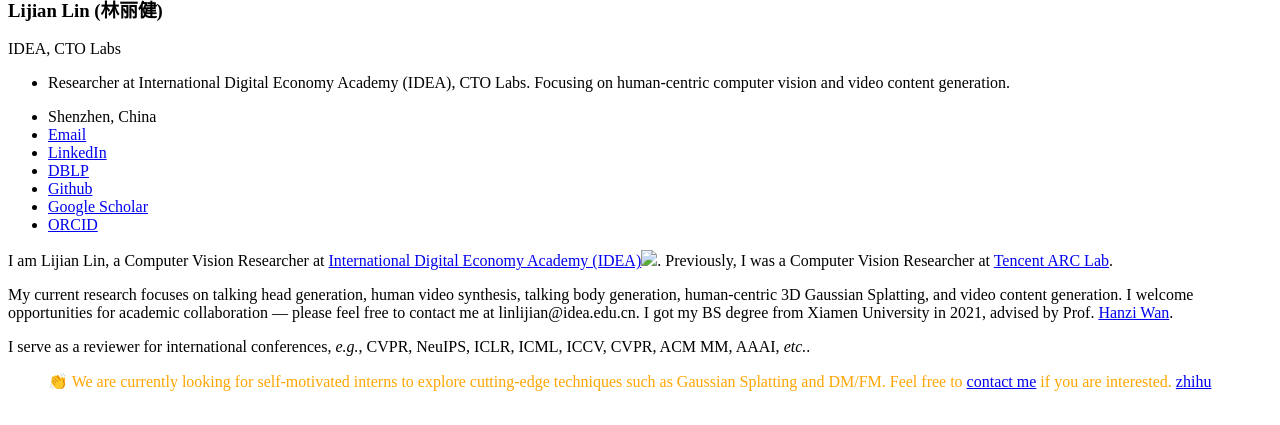
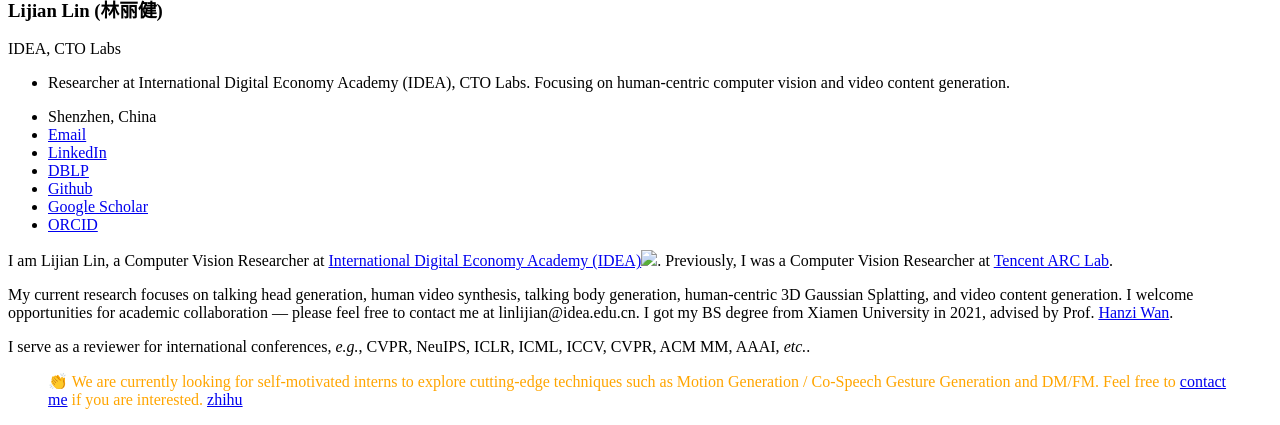
Before and after one commit to gagajian/gagajian.github.io, a Jekyll site: the page built from _pages/includes/intro.md, in a window 1280 px wide, cut to the strip 512-937 px from the top of the page. Built offline with Jekyll 4.4.1, drawn with Linux system fonts in a browser that asks for light colours; our own code applies the rules of GitHub Pages for plain Markdown files.

Commit message:
update info

```diff
--- a/_pages/includes/intro.md
+++ b/_pages/includes/intro.md
@@ -5,4 +5,4 @@
 
 I serve as a reviewer for international conferences, *e.g.*, CVPR, NeuIPS, ICLR, ICML, ICCV, CVPR, ACM MM, AAAI, *etc.*.
 
-> 👏 <span style="color:orange;"> We are currently looking for self-motivated interns to explore cutting-edge techniques such as Gaussian Splatting and DM/FM. Feel free to [contact me](mailto:linlijian@idea.edu.cn) if you are interested. [zhihu](https://zhuanlan.zhihu.com/p/582929545) </span>
+> 👏 <span style="color:orange;"> We are currently looking for self-motivated interns to explore cutting-edge techniques such as Motion Generation / Co-Speech Gesture Generation and DM/FM. Feel free to [contact me](mailto:linlijian@idea.edu.cn) if you are interested. [zhihu](https://zhuanlan.zhihu.com/p/582929545) </span>
```
